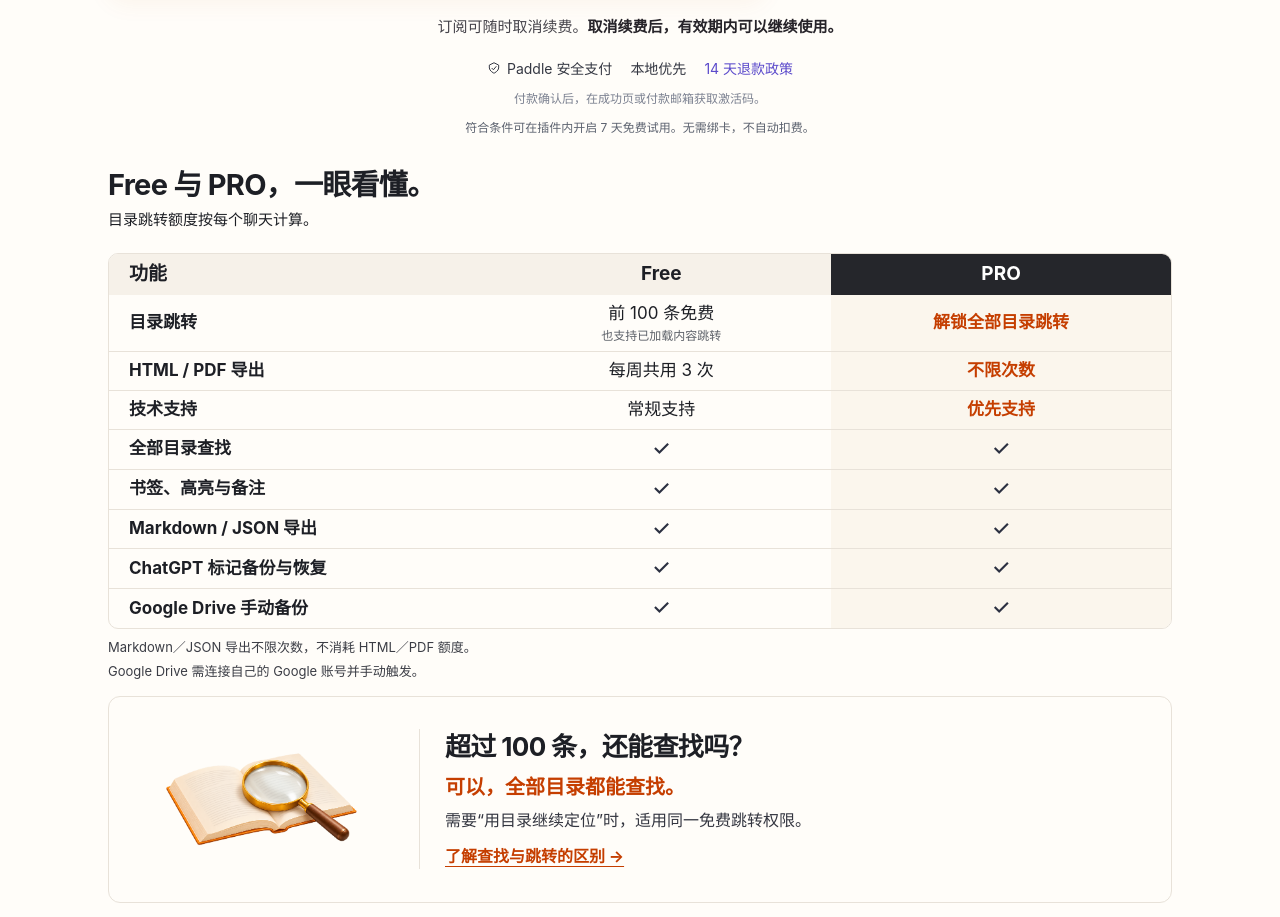
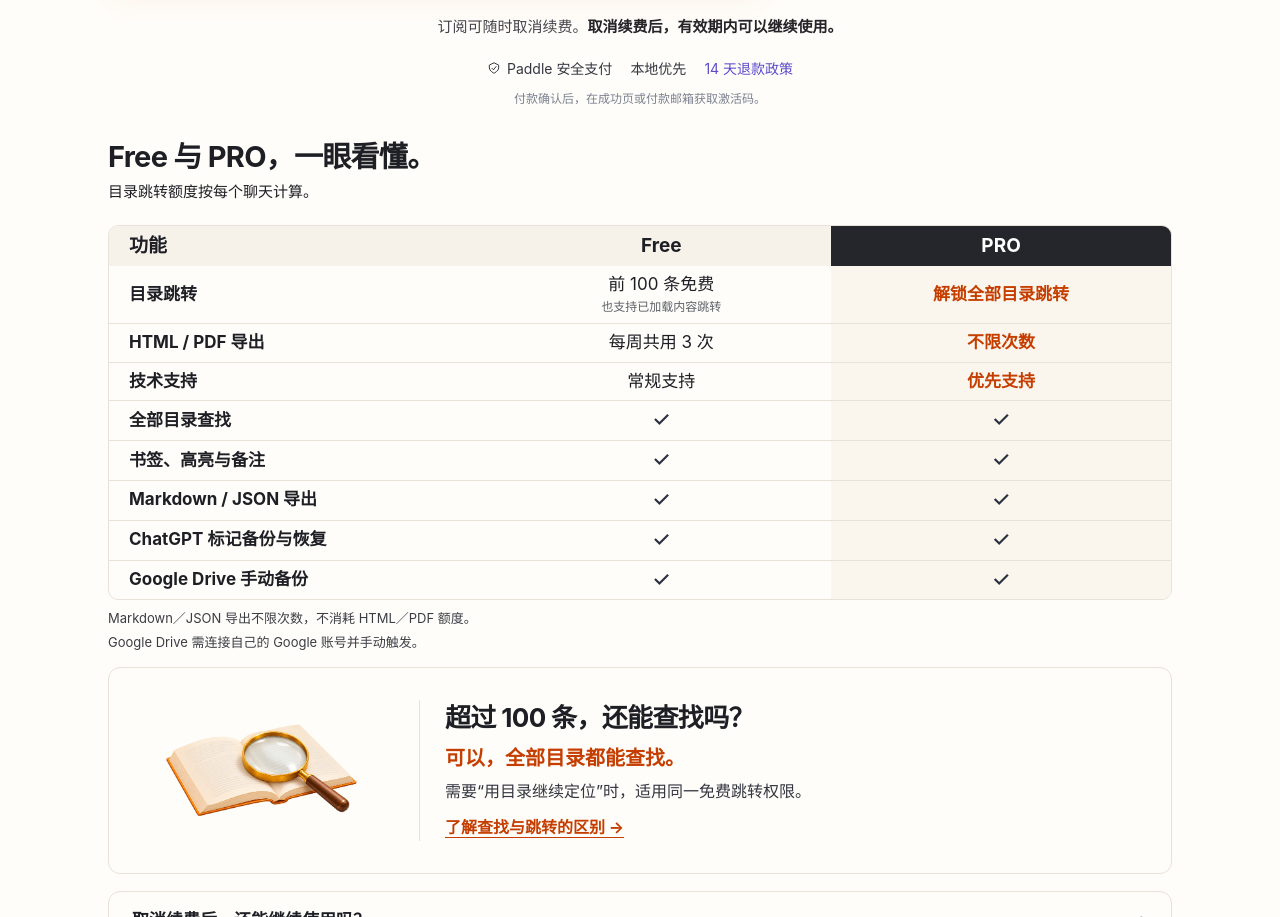
Before and after one commit to sunny314woo/wisteriasoftware-site, a plain HTML site: page zh-Hans/outline-pro.html in a window 1280 px wide. Shown: the part 1094-2011 px from the top of the page. Drawn offline with Linux system fonts and the light colour scheme; files that its build step writes are made by us from their sources.

Commit message:
chore: sync website from wisteria-suite

```diff
--- a/i18n/locales/zh-Hans.js
+++ b/i18n/locales/zh-Hans.js
@@ -546,7 +546,6 @@ window.WISTERIA_I18N_DICTIONARIES["zh-Hans"]={
   "redesign_local": "本地优先",
   "redesign_refund": "14 天退款政策",
   "redesign_payment_details": "付款确认后，在成功页或付款邮箱获取激活码。",
-  "redesign_trial_note": "符合条件可在插件内开启 7 天免费试用。无需绑卡，不自动扣费。",
   "redesign_compare": "Free 与 PRO，一眼看懂。",
   "redesign_per_chat": "目录跳转额度按每个聊天计算。",
   "redesign_caption": "免费版与 PRO 功能对比",
--- a/zh-Hans/outline-pro.html
+++ b/zh-Hans/outline-pro.html
@@ -243,7 +243,6 @@
    <a href="/refund.html?lang=zh-CN" data-outlinesave-link="refund.html"><span data-i18n="content.outline_pro.redesign_refund" data-i18n-original-html="14-day refund policy">14 天退款政策</span></a>
   </div>
   <p data-i18n="content.outline_pro.redesign_payment_details" class="op-payment-details" data-i18n-original-html="After payment is confirmed, get your activation code on the success page or in your checkout email.">付款确认后，在成功页或付款邮箱获取激活码。</p>
-  <p data-i18n="content.outline_pro.redesign_trial_note" class="op-trial-note" data-i18n-original-html="Eligible users can start a 7-day free trial in the extension. No card required. No automatic charge.">符合条件可在插件内开启 7 天免费试用。无需绑卡，不自动扣费。</p>
   <p class="op-error" data-checkout-error="" role="alert" hidden=""></p>
  </section>
  <section class="op-comparison" aria-labelledby="comparison-title">
```
Also changed, not shown: outline-pro.html (+0 -1 lines).
